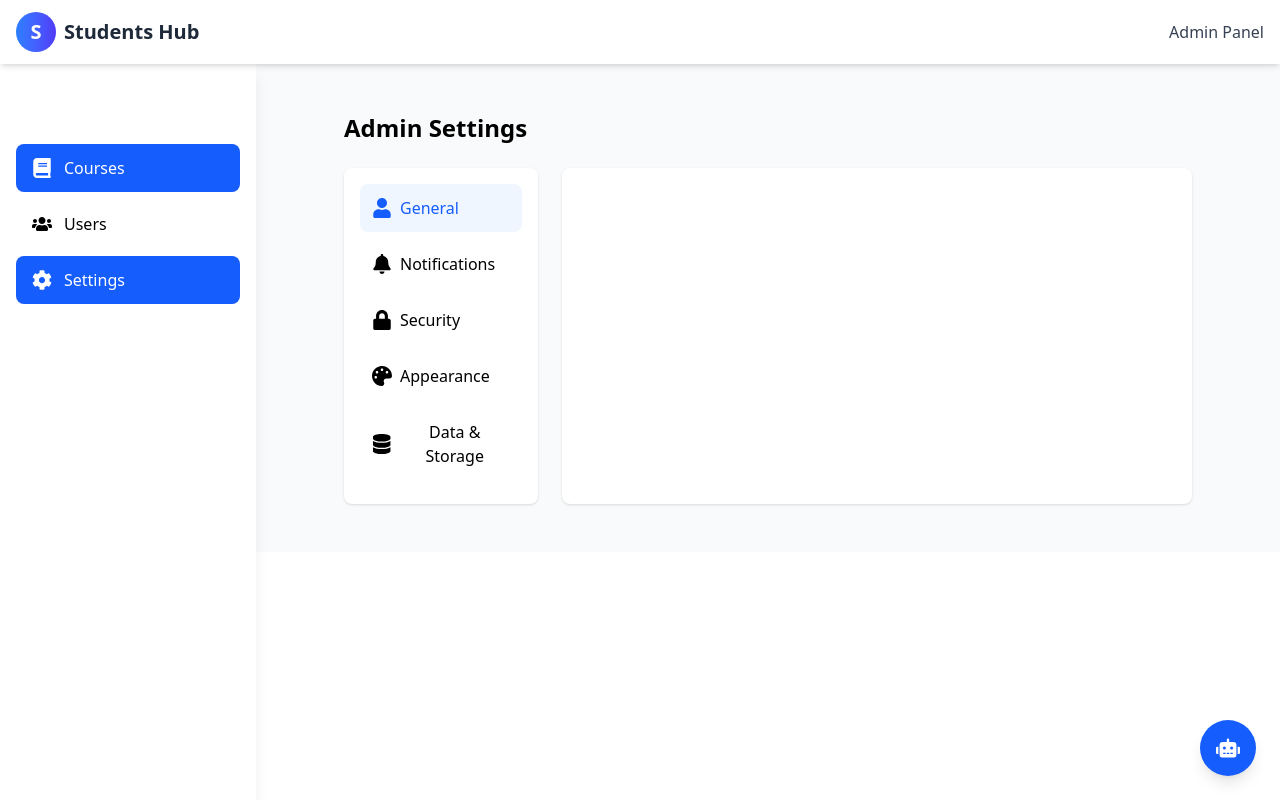
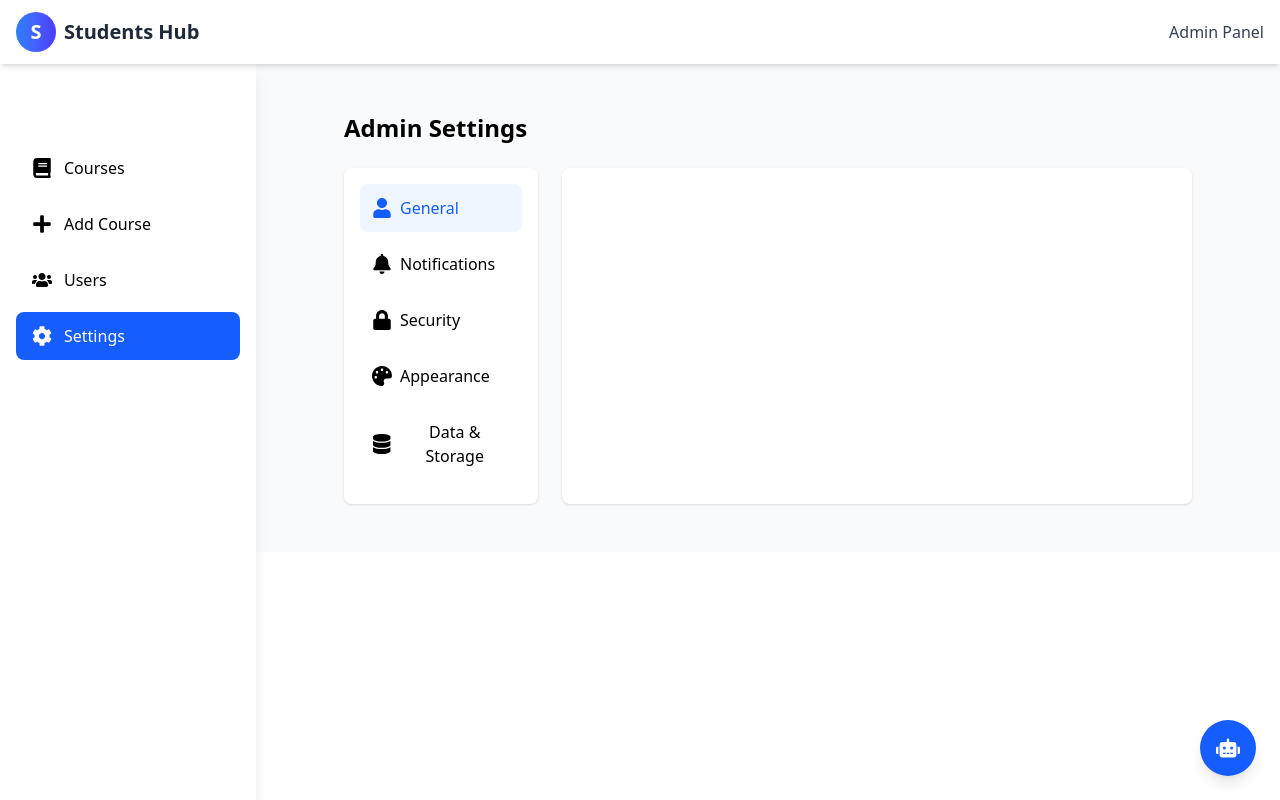
Before and after one commit to Pranay-Dommati/thestudent, a React (Vite) app in the folder frontend/: page /admin-p/settings in a window 1280 px wide. Built offline with nearby package versions, Linux system fonts and the light colour scheme.

Commit message:
adding dedicated tab for add course

```diff
--- a/frontend/src/components/Admin/Courses/CourseList.jsx
+++ b/frontend/src/components/Admin/Courses/CourseList.jsx
@@ -1,5 +1,6 @@
 import React, { useState } from 'react';
 import { FaPlus, FaSearch, FaFilter } from 'react-icons/fa';
+import { useNavigate } from 'react-router-dom';
 
 const CourseList = ({ onAddNew, isDarkMode }) => {
   const [searchQuery, setSearchQuery] = useState('');
@@ -10,6 +11,7 @@ const CourseList = ({ onAddNew, isDarkMode }) => {
     status: 'all'
   });
   const [filterOpen, setFilterOpen] = useState(false);
+  const navigate = useNavigate();
 
   return (
     <div className={`bg-white rounded-xl shadow-lg p-6 ${
@@ -18,7 +20,7 @@ const CourseList = ({ onAddNew, isDarkMode }) => {
       <div className="flex justify-between items-center mb-6">
         <h1 className="text-2xl font-bold">Courses</h1>
         <button
-          onClick={onAddNew}
+          onClick={() => navigate('/admin-p/add-course')}
           className="flex items-center px-4 py-2 rounded-lg bg-blue-600 text-white hover:bg-blue-700 transition-colors"
         >
           <FaPlus className="mr-2" /> Add New Course
--- a/frontend/src/components/Admin/Dashboard/AdminDashboard.jsx
+++ b/frontend/src/components/Admin/Dashboard/AdminDashboard.jsx
@@ -1,12 +1,13 @@
 import React, { useState } from 'react';
 import { Routes, Route, useNavigate } from 'react-router-dom';
-import { FaBook, FaUsers, FaCog } from 'react-icons/fa';
+import { FaBook, FaUsers, FaCog, FaPlus } from 'react-icons/fa';
 import AdminNav from '../layout/AdminNav';
 import AdminSidebar from '../layout/AdminSidebar';
 import AdminCourses from '../Courses/AdminCourses';
 import AdminUsers from '../Users/AdminUsers';
 import AdminSettings from '../Settings/AdminSettings';
 import CourseManagement from '../Courses/CourseManagement';
+import CourseForm from '../Courses/CourseForm';
 
 const AdminDashboard = () => {
   const [currentView, setCurrentView] = useState('courses');
@@ -18,6 +19,12 @@ const AdminDashboard = () => {
       label: 'Courses',
       icon: FaBook,
       path: '/admin-p/courses'
+    },
+    {
+      id: 'addCourse',
+      label: 'Add Course',
+      icon: FaPlus,
+      path: '/admin-p/add-course'
     },
     {
       id: 'users',
@@ -49,6 +56,7 @@ const AdminDashboard = () => {
           <Routes>
             <Route index element={<CourseManagement />} />
             <Route path="courses/*" element={<CourseManagement />} />
+            <Route path="add-course" element={<CourseForm onCancel={() => navigate('/admin-p/courses')} />} />
             <Route path="users" element={<AdminUsers />} />
             <Route path="settings" element={<AdminSettings />} />
           </Routes>
--- a/frontend/src/components/Admin/layout/AdminSidebar.jsx
+++ b/frontend/src/components/Admin/layout/AdminSidebar.jsx
@@ -4,12 +4,19 @@ import { Link, useLocation } from 'react-router-dom';
 const AdminSidebar = ({ menuItems, currentView, setCurrentView, isDarkMode }) => {
   const location = useLocation();
 
-  // Handle initial active state and path matching
+  // Update isActiveItem logic to handle paths more precisely
   const isActiveItem = (item) => {
-    if (location.pathname === '/admin-p' && item.id === 'courses') {
+    // Check for exact path match
+    if (location.pathname === item.path) {
       return true;
     }
-    return location.pathname.includes(item.path) || currentView === item.id;
+
+    // Special case for courses section
+    if (item.id === 'courses') {
+      return location.pathname === '/admin-p' || location.pathname === '/admin-p/courses';
+    }
+
+    return currentView === item.id;
   };
 
   return (
```
